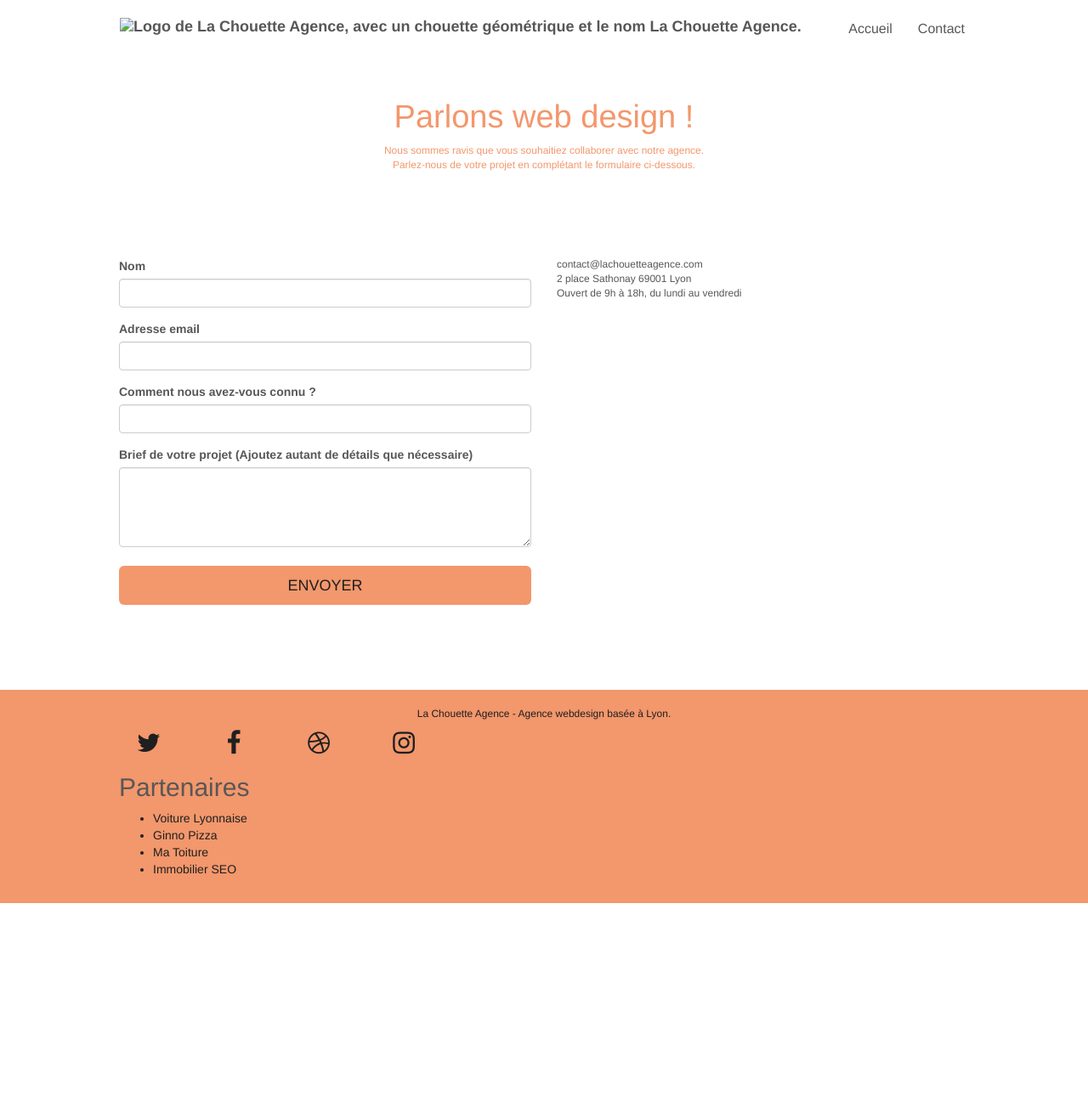
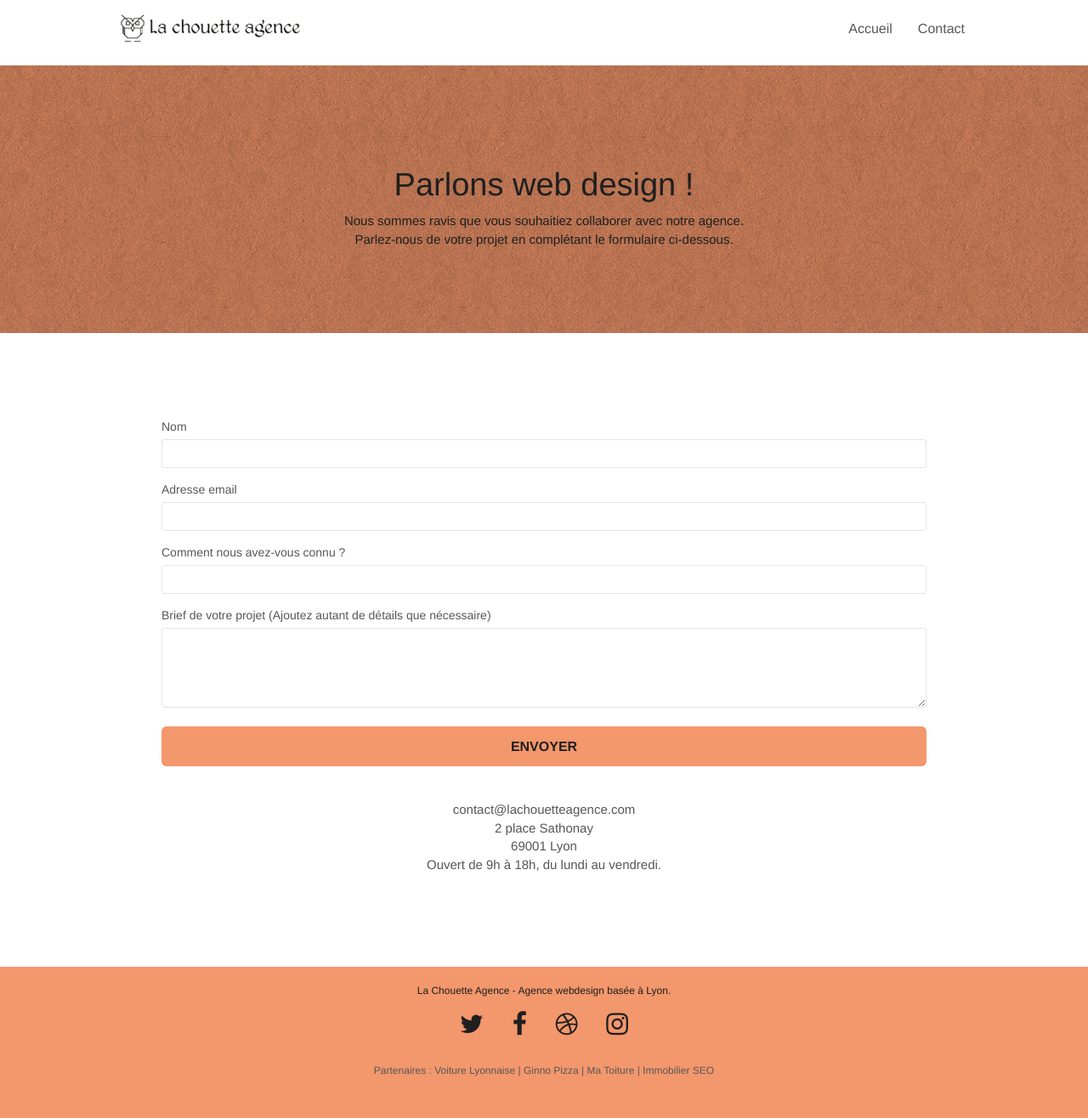
Before and after one commit to LaurieWeb/LaurieMontagner_4_14112020, a plain HTML site: page contact.html in a window 1280 px wide. Shown: the part 15-1331 px from the top of the page at 85% size. Before the commit the page ends 1078 px from the top, so only its background shows below. Drawn offline with Linux system fonts and the light colour scheme.

Commit message:
WIP V8
 Page "Contact" terminée / Point 4 terminé

```diff
--- a/contact.html
+++ b/contact.html
@@ -16,8 +16,8 @@
     <meta name="viewport" content="width=device-width, initial-scale=1.0, viewport-fit=cover">
     <link rel="shortcut icon" type="image/png" href="favicon.ico">
 
+	<link rel="stylesheet" type="text/css" href="./css/bootstrap.css">
 	<link rel="stylesheet" type="text/css" href="style.css">
-	<link rel="stylesheet" type="text/css" href="./css/bootstrap.css">
 	<link rel="stylesheet" type="text/css" href="./css/font-awesome.css">
 	<link rel="stylesheet" type="text/css" href="./css/et-line.css">
 
@@ -25,7 +25,6 @@
 	<script src="./js/bootstrap.js"></script>
 	<script src="./js/blocs.js"></script>
 	<script src="./js/jquery.touchSwipe.js" defer></script>
-	<script src="./js/gmaps.js"></script>
 	<script src="./js/jqBootstrapValidation.js"></script>
 	<script src="./js/formHandler.js"></script>
 
@@ -39,17 +38,15 @@
 
 		<nav class="navbar row">
 			<div class="navbar-header">
-				<a class="navbar-brand" href="index.html"><img src="img/la-chouette-agence.png" alt="Logo de La Chouette Agence, avec un chouette géométrique et le nom La Chouette Agence." height="40" /></a>
+				<a class="navbar-brand" href="index.html"><img src="img/la-chouette-agence.webp" width="100" height="100" alt="Logo de La Chouette Agence, avec un chouette géométrique et le nom La Chouette Agence." height="40" /></a>
 				<button id="nav-toggle" type="button" class="ui-navbar-toggle navbar-toggle" data-toggle="collapse" data-target=".navbar-1">
-					<span class="sr-only">Toggle navigation</span><span class="icon-bar"></span><span class="icon-bar"></span><span class="icon-bar"></span>
+					<span class="icon-bar"></span><span class="icon-bar"></span><span class="icon-bar"></span>
 				</button>
 			</div>
 			<div class="collapse navbar-collapse navbar-1 special-dropdown-nav">
 				<ul class="site-navigation nav navbar-nav">
 					<li>
 						<a href="index.html">Accueil</a>
-					</li>
-					<li>
 					</li>
 					<li>
 						<a href="contact.html">Contact</a>
@@ -63,8 +60,11 @@
 
 <main class="page-container">
 
-<!-- Section 1 - Formulaire -->
-<section class="bloc bgc-white l-bloc" id="bloc-7">
+<!-- Section 1 - Intro -->
+<section class="bloc bg-dots-bg bg-repeat bgc-atomic-tangerine d-bloc bloc-bg-texture texture-paper" id="bloc-6">
+	<div class="container bloc-lg">
+		<div class="row">
+			<div class="col-sm-12">
 				<h1 class="text-center hero-bloc-text tc-white">
 					Parlons web design !
 				</h1>
@@ -72,9 +72,17 @@
 					Nous sommes ravis que vous souhaitiez collaborer avec notre agence.<br>
 					Parlez-nous de votre projet en complétant le formulaire ci-dessous.
 				</p>
+			</div>
+		</div>
+	</div>
+</section>
+
+
+<!-- Section 1 - Intro END-->
+<!-- Section 2 - formulaire -->
+<section class="bloc bgc-white l-bloc" id="bloc-7">
 	<div class="container bloc-lg">
-		<div class="row">
-			<div class="col-sm-6">
+		<div class="row form__row">
 				<form id="form_1" novalidate success-msg="Your message has been sent." fail-msg="Sorry it seems that our mail server is not responding, Sorry for the inconvenience!">
 					<div class="form-group">
 						<label>
@@ -92,7 +100,7 @@
 						<label>
 							Comment nous avez-vous connu ?
 						</label>
-						<input class="form-control" type="email" required id="input_504" />
+						<input class="form-control" required id="input_504" />
 					</div>
 					<div class="form-group">
 						<label>
@@ -103,16 +111,13 @@
 						Envoyer
 					</button>
 				</form>
-			</div>
-			<div class="col-sm-6">
-				<p>
-					contact@lachouetteagence.com<br>2 place Sathonay 69001 Lyon<br>Ouvert de 9h à 18h, du lundi au vendredi<br>
+				<p class="findus">
+					<a href="mailto:contact@lachouetteagence.com">contact@lachouetteagence.com</a><br>2 place Sathonay<br>69001 Lyon<br>Ouvert de 9h à 18h, du lundi au vendredi.<br>
 				</p>
 		</div>
 	</div>
-	</div>
 </section>
-<!-- Section 1 - Formulaire END -->
+<!-- Section 2 - Formulaire END -->
 
 <!-- ScrollToTop Button -->
 <a class="bloc-button btn btn-d scrollToTop" onclick="scrollToTarget('1')"><span class="fa fa-chevron-up"></span></a>
@@ -122,42 +127,19 @@
 <!-- Footer -->
 <footer class="bloc bgc-atomic-tangerine d-bloc" id="bloc-8">
 	<div class="container bloc-sm">
-		<div class="row">
+		<div class="row footer__row">
 			<div class="col-sm-12">
-				<p class="text-center footer__credits">La Chouette Agence - Agence webdesign basée à Lyon.</p>
+				<p class="text-center footer__line">La Chouette Agence - Agence webdesign basée à Lyon.</p>
 				<div class="row row-no-gutters social">
-					<div class="col-sm-3">
-						<div class="text-center">
 							<a class="social" aria-label="Twitter" href="index.html"><span class="fa fa-twitter icon-md"></span></a>
-						</div>
-					</div>
-					<div class="col-sm-3">
-						<div class="text-center">
 							<a class="social" aria-label="Facebook" href="index.html"><span class="fa fa-facebook icon-md"></span></a>
-						</div>
-					</div>
-					<div class="col-sm-3">
-						<div class="text-center">
 							<a class="social" aria-label="Dribble" href="index.html"><span class="fa fa-dribbble icon-md"></span></a>
-						</div>
-					</div>
-					<div class="col-sm-3">
-						<div class="text-center">
 							<a class="social" aria-label="Instagram" href="index.html"><span class="fa fa-instagram icon-md"></span></a>
 				</div>
+					<div class="footer__credits">
+						<p>Partenaires : <a  class="footer__credits__link" href="voiture.com">Voiture Lyonnaise</a> | <a  class="footer__credits__link" href="pizza.com">Ginno Pizza</a> | <a  class="footer__credits__link" href="matoiture.com">Ma Toiture</a> | <a class="footer__credits__link" href="immobilierseo.com">Immobilier SEO</a></p>
 					</div>
-				</div>
-				<div class="row">
-					<div class="col-sm-4">
-						<h2>Partenaires</h2>
-							<ul class="footer__credits">
-								<li><a class="footer__credits" href="voiture.com">Voiture Lyonnaise</a></li>
-								<li><a class="footer__credits" href="pizza.com">Ginno Pizza</a></li>
-								<li><a class="footer__credits" href="matoiture.com">Ma Toiture</a></li>
-								<li><a class="footer__credits" href="immobilierseo.com">Immobilier SEO</a></li>
-							</ul>
-					</div>
-				</div>
+
 			</div>
 		</div>
 	</div>
--- a/style.css
+++ b/style.css
@@ -339,7 +339,7 @@ a:hover {
 
 .nav > li a:hover,
 .nav > li a:focus {
-    background: transparent;
+    background: #eee;
 }
 
 .navbar-toggle {
@@ -448,6 +448,7 @@ nav .caret {
 .mg-lg {
     margin-top: 10px;
     margin-bottom: 40px;
+    font-size: 15px;
 }
 
 .btn {
@@ -482,6 +483,7 @@ button {
 
 .icon-md {
     font-size: 30px!important;
+    padding: 15px;
 }
 
 .icon-lg {
@@ -707,6 +709,7 @@ p {
 .social {
     max-width: 400px;
     margin: auto auto auto auto;
+    text-align: center;
 }
 
 h2 {
@@ -744,8 +747,42 @@ h4 {
     color: #FFFFFF!important;
 }
 
+.findus {
+    text-align: center;
+    margin-top: 40px;
+    font-size: 15px;
+}
+
+.form__row {
+    width: 90%;
+    margin: auto;
+}
+
+.footer__row {
+    padding: 0px;
+    width: 100%;
+    margin: auto;
+}
+
+.footer__line {
+    color: #1F1F1F!important;
+    width: 100%;
+    margin: auto;
+    padding: 0px;
+}
+
 .footer__credits {
     color: #1F1F1F!important;
+    text-align: center;
+    width: 80%;
+    margin: auto;
+    padding-top: 17px;
+    padding-bottom: 17px;
+}
+
+.footer__credits__link {
+    padding-top: 17px;
+    padding-bottom: 17px;
 }
 
 .portfolio-thumb {
@@ -784,7 +821,7 @@ h4 {
 }
 
 .tc-white {
-    color: #F3976C!important;
+    color: #1F1F1F!important;
 }
 
 .btn-atomic-tangerine {
```
Also changed, not shown: index.html (+12 -36 lines). Lines whose indentation alone changed are shown as unchanged.
